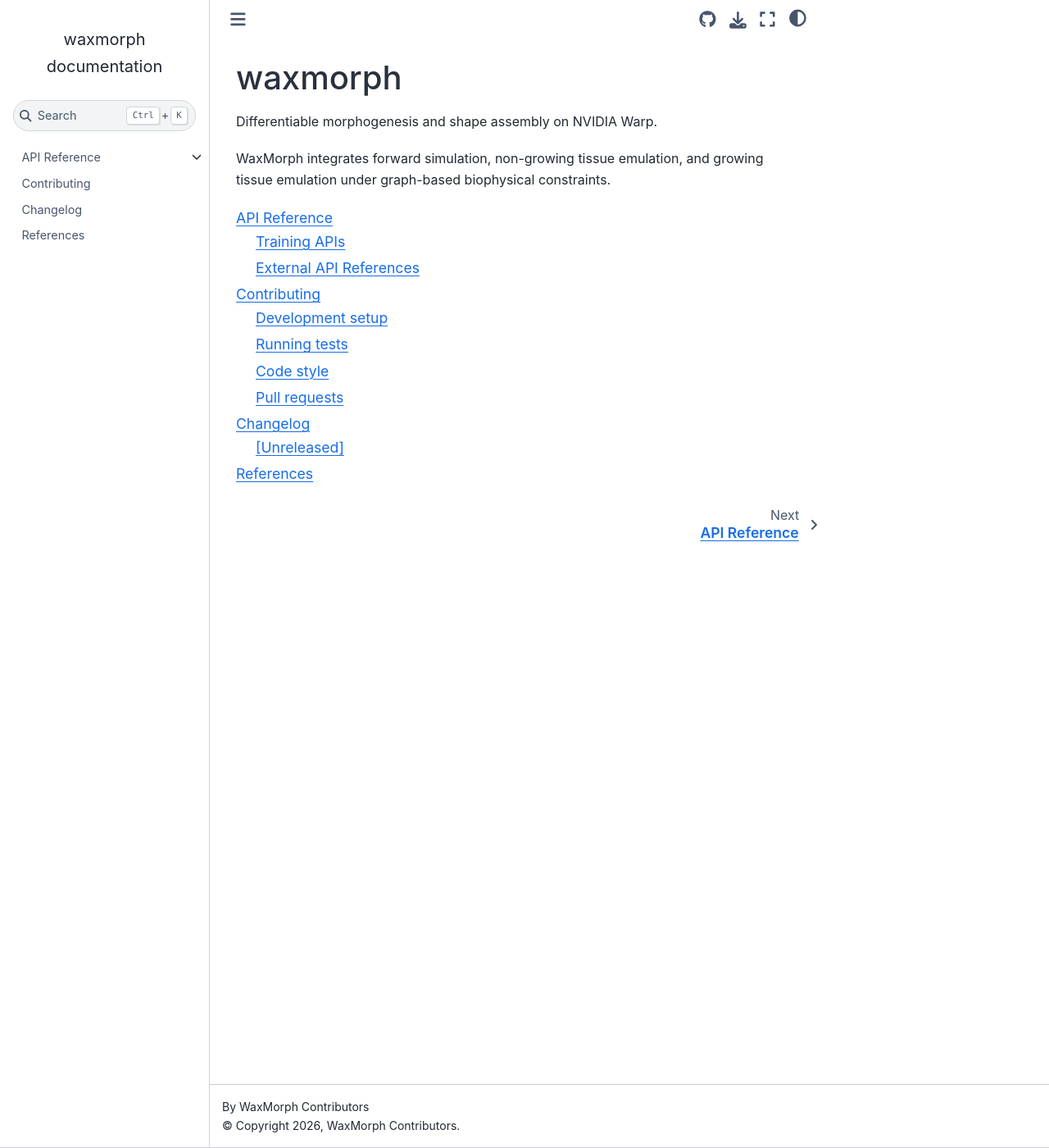
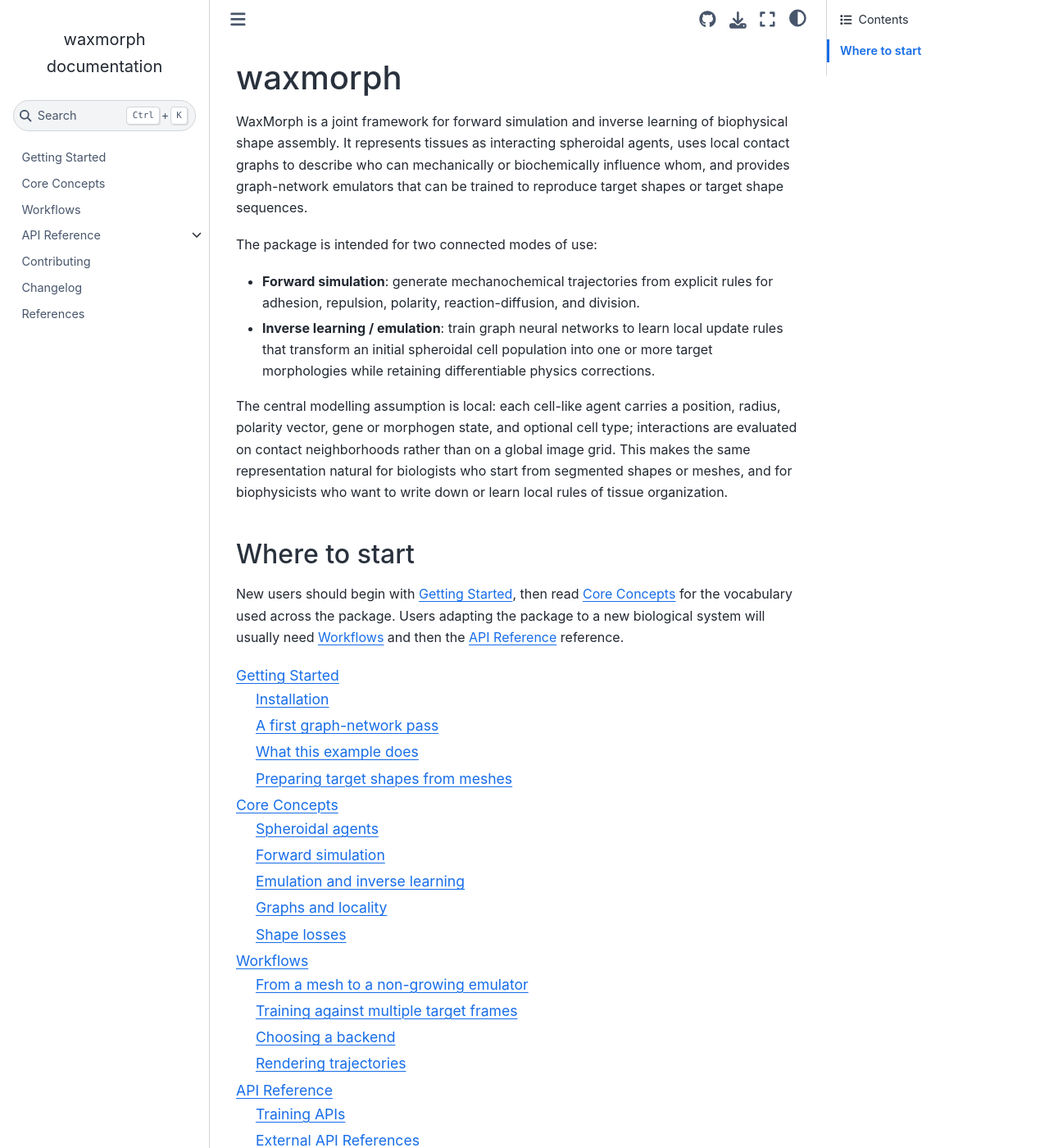
Before and after one commit to Computational-Morphogenomics-Group/waxmorph, a Sphinx documentation site: the page built from docs/index.rst, in a window 1280 px wide and 1400 px high. Shown: the whole window at 82% size. Built offline with Sphinx 7.4.7 and the Sphinx Book theme 1.1.4, drawn with Linux system fonts in a browser that asks for light colours; some of the changed text lies outside the part shown.

Commit message:
add simple docs guidance, to be updated

```diff
--- a/docs/api.rst
+++ b/docs/api.rst
@@ -1,5 +1,35 @@
 API Reference
 =============
+
+This section documents the public modules that most users will import. The
+top-level modules favor the PyTorch backend for compatibility:
+
+``waxmorph.data``
+   Mesh loading, normalization, volumetric point sampling, and helpers for
+   source-target shape pairs or target sequences.
+
+``waxmorph.graph``
+   Contact graph construction from positions, radii, polarities, and gene
+   states. Re-exports the PyTorch implementation.
+
+``waxmorph.gnn``
+   Graph Network-based Simulator modules for learned local updates.
+
+``waxmorph.train``
+   Non-growing emulator training loop. Re-exports the PyTorch training API.
+
+``waxmorph.losses``
+   Point-cloud losses for assigned and unassigned target shapes.
+
+``waxmorph.simulator`` and ``waxmorph.emulator``
+   Warp kernels for explicit mechanochemical simulation and differentiable
+   non-growing physics corrections.
+
+``waxmorph.render``
+   Static, interactive, and movie renderers for spheroidal trajectories.
+
+Backend-specific APIs live under :mod:`waxmorph.torch` and
+:mod:`waxmorph.jax`.
 
 .. toctree::
    :maxdepth: 2
--- a/docs/api/training.rst
+++ b/docs/api/training.rst
@@ -1,9 +1,27 @@
 Training APIs
 =============
 
-The top-level :mod:`waxmorph.train` module is a backward-compatible alias for
-the default PyTorch training API. Backend-specific training entry points remain
-available from :mod:`waxmorph.torch.train` and :mod:`waxmorph.jax.train`.
+Training in WaxMorph means optimizing a local emulator against one or more
+target shapes. The current training APIs implement non-growing shape assembly:
+the number of active spheroidal agents is fixed during the rollout, while
+positions, polarities, and gene or morphogen states are updated.
+
+The top-level :mod:`waxmorph.train` module is a convenience alias for the
+default PyTorch training API. Backend-specific entry points remain available
+from :mod:`waxmorph.torch.train` and :mod:`waxmorph.jax.train`.
+
+The training loop expects:
+
+* an initial particle state: ``source_pos``, ``polarities``, ``genes``, and
+  ``radii``;
+* a :class:`waxmorph.gnn.GNS` model or backend-specific equivalent;
+* an optimizer;
+* a shape loss such as :func:`waxmorph.losses.chamfer_distance`;
+* either a single ``target_pos`` or a list of ``(frame, positions)`` targets.
+
+Target frames are zero-based rollout indices after updates. A target at frame
+``0`` supervises the state after the first model update, not the unmodified
+source state.
 
 .. toctree::
    :maxdepth: 1
--- /dev/null
+++ b/docs/concepts.rst
@@ -0,0 +1,86 @@
+Core Concepts
+=============
+
+Spheroidal agents
+-----------------
+
+WaxMorph treats each biological unit as a spheroidal agent rather than as a
+voxel, pixel, or mesh element. In the current implementation a cell state is
+usually represented by:
+
+``X``
+   Center position with shape ``[N, 3]``.
+
+``P``
+   Polarity vector with shape ``[N, 3]``. Polarity affects edge features and,
+   in the Warp simulator, epithelial geometry constraints.
+
+``R``
+   Radius with shape ``[N]``. Radii define contact neighborhoods and the
+   characteristic length scale for packing and mechanics.
+
+``G``
+   Gene or morphogen state with shape ``[N, num_genes]``. These values become
+   node features for the emulator and can diffuse over the contact graph.
+
+``CT``
+   Optional integer cell type labels. The forward simulator uses cell type to
+   distinguish epithelial and mesenchymal interaction parameters.
+
+Forward simulation
+------------------
+
+The low-level forward simulator lives in :mod:`waxmorph.simulator`. It is built
+on NVIDIA Warp kernels and currently encodes sticky-sphere mechanics,
+epithelial polarity and thickness constraints, mesenchymal polarity alignment,
+reaction-diffusion-like gene dynamics, and stochastic division utilities.
+
+Forward simulation is most useful when you want to ask: "Given this explicit
+biophysical rule set and these initial conditions, what tissue trajectory is
+produced?" It can also generate training trajectories for learned emulators.
+
+Emulation and inverse learning
+------------------------------
+
+The learned emulator asks the inverse question: "Which local update rule could
+move this initial spheroidal tissue toward these target morphologies?" The
+default emulator is a Graph Network-based Simulator in :mod:`waxmorph.gnn`
+backed by PyTorch. A JAX/Equinox implementation is available under
+:mod:`waxmorph.jax`.
+
+At each rollout step the training loop:
+
+1. Builds a contact graph from the current state.
+2. Predicts local updates with the GNS model.
+3. Applies learned updates to positions, polarities, and gene state.
+4. Optionally applies differentiable Warp mechanics and diffusion corrections.
+5. Accumulates shape loss at one or more supervised target frames.
+
+This separation is intentional. The GNS learns local update fields, while Warp
+corrections keep the rollout tied to contact mechanics and graph diffusion.
+
+Graphs and locality
+-------------------
+
+Graph construction is implemented in :mod:`waxmorph.graph`,
+:mod:`waxmorph.torch.graph`, and :mod:`waxmorph.jax.graph`. For PyTorch inputs,
+feature construction remains differentiable, but the edge topology is built
+from a detached snapshot of positions and radii. This means gradients flow
+through distances, angles, genes, and model parameters, but not through the
+discrete event of an edge appearing or disappearing within a single step.
+
+This is a standard compromise in differentiable particle systems: the
+continuous state is optimized while the contact graph is treated as fixed over
+the current local update.
+
+Shape losses
+------------
+
+:mod:`waxmorph.losses` provides losses for comparing predicted and target point
+clouds.
+
+Use ``squared_loss`` when each predicted cell has a known target identity and
+row order matters. Use ``chamfer_distance`` or ``make_samples_loss`` when the
+target is an unordered point cloud sampled from a tissue shape. For biological
+shapes sampled from meshes, unordered losses are often the more realistic
+starting point unless the experiment tracks cell identities.
--- a/docs/contributing.md
+++ b/docs/contributing.md
@@ -1,4 +1,10 @@
 # Contributing
+
+WaxMorph is a scientific package, so contributions should make both the code
+and the modelling assumptions easier to inspect. A useful pull request should
+answer three questions clearly: what biological or computational behavior is
+being changed, where that behavior lives in the package, and how a user can
+verify it.
 
 ## Development setup
 
@@ -31,3 +37,18 @@
 2. Make your changes and add tests
 3. Run `pytest`, `ruff check`, and `black --check` locally
 4. Open a PR against `main`
+
+## Documentation expectations
+
+Public functions should explain the biological object being represented, the
+array shapes expected by the implementation, and whether gradients are meant to
+flow through the operation. Avoid vague phrases such as "processes data" or
+"handles simulation"; name the concrete state variables, for example positions
+`X`, polarities `P`, radii `R`, gene state `G`, cell types `CT`, or contact
+edges.
+
+When a modelling choice is an approximation, say so directly. For example,
+graph topology is rebuilt from state snapshots and treated as fixed within a
+rollout step, while continuous node and edge features can remain
+differentiable. That distinction is important for users interpreting learned
+biophysical rules.
--- /dev/null
+++ b/docs/getting_started.rst
@@ -0,0 +1,110 @@
+Getting Started
+===============
+
+WaxMorph works with tissues as point clouds of spheroidal agents. A minimal
+state contains positions ``X``, polarities ``P``, radii ``R``, and gene or
+morphogen values ``G``. The learning interface converts this state into a
+contact graph, runs a Graph Network-based Simulator (GNS), and predicts local
+updates such as ``dX``, ``dP``, and ``dG``.
+
+Installation
+------------
+
+For the base package:
+
+.. code-block:: bash
+
+   pip install waxmorph
+
+For the usual simulation and PyTorch learning workflow:
+
+.. code-block:: bash
+
+   pip install "waxmorph[simulation,learning]"
+
+Use the JAX extra only when you plan to run the JAX/Equinox backend:
+
+.. code-block:: bash
+
+   pip install "waxmorph[jax]"
+
+A first graph-network pass
+--------------------------
+
+The example below starts from in-memory arrays. In a full workflow those arrays
+may come from a Warp simulation, a mesh sampled by :mod:`waxmorph.data`, or a
+previous learned rollout.
+
+.. code-block:: python
+
+   import torch
+
+   from waxmorph.graph import build_graph
+   from waxmorph.gnn import GNS
+
+   n_cells = 32
+   n_genes = 2
+
+   X = torch.randn(n_cells, 3)                  # cell centers
+   P = torch.nn.functional.normalize(X, dim=1)  # polarity vectors
+   R = torch.full((n_cells,), 0.45)             # spheroid radii
+   G = torch.rand(n_cells, n_genes)             # morphogen / gene state
+
+   node_features, edge_index, edge_features = build_graph(
+       X,
+       P,
+       R,
+       particle_count=n_cells,
+       G=G,
+   )
+
+   model = GNS(
+       node_feature_dim=node_features.shape[1],
+       edge_feature_dim=edge_features.shape[1],
+       output_dims={"dX": 3, "dP": 3, "dG": n_genes},
+   )
+
+   updates = model(node_features, edge_index, edge_features)
+   X_next = X + 1e-2 * updates["dX"]
+
+What this example does
+----------------------
+
+``build_graph`` defines the local neighborhood used by the emulator. Two cells
+are connected when their center distance is within the sum of their radii plus
+a small contact buffer. Node features currently contain gene or morphogen
+values. Edge features contain intercellular distance and the angle between
+polarity vectors.
+
+``GNS`` then performs encode-process-decode message passing. The model does not
+move cells by itself; it predicts per-cell update fields. Training code in
+:mod:`waxmorph.torch.train` or :mod:`waxmorph.jax.train` applies these learned
+updates during rollouts and can interleave differentiable mechanics and
+diffusion corrections.
+
+Preparing target shapes from meshes
+-----------------------------------
+
+When target morphologies are available as meshes, :mod:`waxmorph.data` provides
+utilities for normalizing the mesh and sampling an interior point cloud. This
+is useful when training a non-growing emulator with fixed cell count.
+
+.. code-block:: python
+
+   from waxmorph.data import sample_mesh_pair
+
+   pair = sample_mesh_pair(
+       "source.stl",
+       "target.stl",
+       n_points=2000,
+       target_extent=10.0,
+       seed=1,
+   )
+
+   source_pos = pair["source_pos"]
+   target_pos = pair["target_pos"]
+   radii = pair["radius"]
+
+For shape sequences, use :func:`waxmorph.data.sample_mesh_sequence` with
+``(frame, path)`` pairs. Frames refer to rollout steps during training; frame
+``0`` supervises the state after the first learned update.
--- a/docs/index.rst
+++ b/docs/index.rst
@@ -1,14 +1,41 @@
 waxmorph
 ========
 
-Differentiable morphogenesis and shape assembly on NVIDIA Warp.
+WaxMorph is a joint framework for forward simulation and inverse learning of
+biophysical shape assembly. It represents tissues as interacting spheroidal
+agents, uses local contact graphs to describe who can mechanically or
+biochemically influence whom, and provides graph-network emulators that can be
+trained to reproduce target shapes or target shape sequences.
 
-WaxMorph integrates forward simulation, non-growing tissue emulation, and
-growing tissue emulation under graph-based biophysical constraints.
+The package is intended for two connected modes of use:
+
+* **Forward simulation**: generate mechanochemical trajectories from explicit
+  rules for adhesion, repulsion, polarity, reaction-diffusion, and division.
+* **Inverse learning / emulation**: train graph neural networks to learn local
+  update rules that transform an initial spheroidal cell population into one or
+  more target morphologies while retaining differentiable physics corrections.
+
+The central modelling assumption is local: each cell-like agent carries a
+position, radius, polarity vector, gene or morphogen state, and optional cell
+type; interactions are evaluated on contact neighborhoods rather than on a
+global image grid. This makes the same representation natural for biologists
+who start from segmented shapes or meshes, and for biophysicists who want to
+write down or learn local rules of tissue organization.
+
+Where to start
+--------------
+
+New users should begin with :doc:`getting_started`, then read
+:doc:`concepts` for the vocabulary used across the package. Users adapting the
+package to a new biological system will usually need :doc:`workflows` and then
+the :doc:`api` reference.
 
 .. toctree::
    :maxdepth: 2
 
+   getting_started
+   concepts
+   workflows
    api
    contributing
    changelog
--- /dev/null
+++ b/docs/workflows.rst
@@ -0,0 +1,86 @@
+Workflows
+=========
+
+From a mesh to a non-growing emulator
+-------------------------------------
+
+This is the most direct workflow when the biological question is shape assembly
+with a fixed number of spheroidal agents.
+
+1. Prepare source and target meshes.
+2. Use :func:`waxmorph.data.sample_mesh_pair` to normalize each mesh and sample
+   matched-size interior point clouds.
+3. Initialize radii, polarity vectors, and gene or morphogen channels.
+4. Build a :class:`waxmorph.gnn.GNS` model whose output heads match the state
+   variables you want to update.
+5. Train with :func:`waxmorph.train.train` using a point-cloud loss.
+6. Inspect ``TrainResult.log["best_traj_pos"]`` and render the trajectory.
+
+The top-level :mod:`waxmorph.train`, :mod:`waxmorph.graph`, and
+:mod:`waxmorph.gnn` modules are PyTorch-compatible convenience exports. Import
+from :mod:`waxmorph.torch` explicitly when a project needs to make the backend
+choice visible in code.
+
+Training against multiple target frames
+---------------------------------------
+
+Single-target training supervises the final state of a rollout. Multi-target
+training supervises intermediate states as well:
+
+.. code-block:: python
+
+   from waxmorph.train import TrainConfig, train
+   from waxmorph.losses import chamfer_distance
+
+   config = TrainConfig(t_rollout=50, n_epochs=500)
+
+   result = train(
+       model,
+       optimizer,
+       chamfer_distance,
+       source_pos=source_pos,
+       polarities=polarities,
+       genes=genes,
+       radii=radii,
+       targets=[
+           (9, target_pos_early),
+           (24, target_pos_mid),
+           (49, target_pos_final),
+       ],
+       config=config,
+       device="cuda",
+   )
+
+Frame indices are zero-based rollout steps after updates. For example, frame
+``9`` constrains the state after ten learned updates.
+
+Choosing a backend
+------------------
+
+Use the PyTorch backend first unless there is a specific reason to use JAX. It
+is exposed through the top-level imports and has the most direct path from
+``build_graph`` to ``GNS`` to ``train``.
+
+Use the JAX backend when the rest of an analysis stack already uses JAX,
+Equinox, or Optax, or when static-shape compilation is important. The JAX graph
+builder may pad edge arrays to a fixed capacity through ``max_edges`` so that
+JIT-compiled functions can keep stable shapes.
+
+Rendering trajectories
+----------------------
+
+:mod:`waxmorph.render` contains three complementary visualization paths:
+
+``MPLInterface``
+   Static Matplotlib rendering for simple inspection and notebooks.
+
+``PyVistaInterface``
+   Interactive PyVista/VTK rendering of spheroids, polarity arrows, morphogen
+   colors, and optional cell-type colors.
+
+``WarpMovieRenderer``
+   Headless OpenGL video or USD stage export for particle trajectories.
+
+For trained emulators, the arrays stored in ``TrainResult.log`` are already in
+the format expected by the renderers: trajectory positions, polarities, and gene
+states are stored as NumPy arrays with time as the first dimension.
```
Also changed, not shown: README.md (+23 -8 lines).
